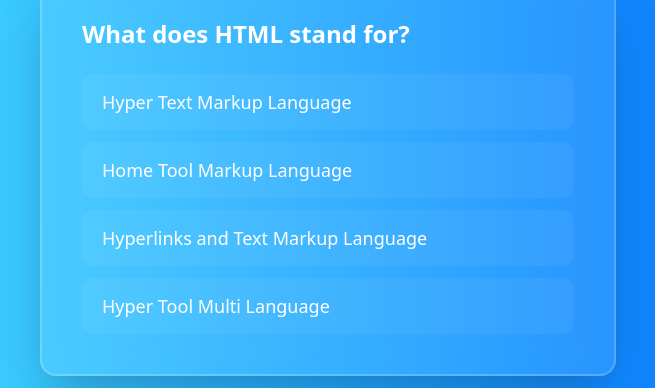
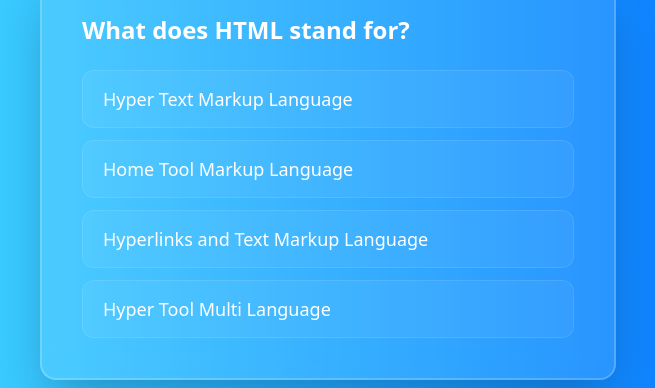
Before and after one commit to Lanssii/frontend-quiz-app, a website: page index.html in a window 1280 px wide. Shown: the part 252-640 px from the top of the page, 312-967 px from the left. Drawn offline with Linux system fonts and the light colour scheme.

Commit message:
feat: implement dynamic question and answer display in quiz with js

```diff
--- a/index.html
+++ b/index.html
@@ -15,31 +15,10 @@
     <div
       class="quiz-container w-full max-w-xl bg-white/10 backdrop-blur-md border-2 border-white/20 rounded-2xl p-8 md:p-10 shadow-2xl"
     >
-      <h3 class="question text-2xl font-bold mb-6 text-white">
-        What does HTML stand for?
-      </h3>
-      <ul class="flex flex-col gap-3 text-lg font-medium text-white">
-        <li
-          class="cursor-pointer bg-white/5 hover:bg-white/20 border-white/10 hover:border-white/40 rounded-xl px-5 py-3.5 transition-all duration-200 active:scale-[0.99]"
-        >
-          Hyper Text Markup Language
-        </li>
-        <li
-          class="cursor-pointer bg-white/5 hover:bg-white/20 border-white/10 hover:border-white/40 rounded-xl px-5 py-3.5 transition-all duration-200 active:scale-[0.99]"
-        >
-          Home Tool Markup Language
-        </li>
-        <li
-          class="cursor-pointer bg-white/5 hover:bg-white/20 border-white/10 hover:border-white/40 rounded-xl px-5 py-3.5 transition-all duration-200 active:scale-[0.99]"
-        >
-          Hyperlinks and Text Markup Language
-        </li>
-        <li
-          class="cursor-pointer bg-white/5 hover:bg-white/20 border-white/10 hover:border-white/40 rounded-xl px-5 py-3.5 transition-all duration-200 active:scale-[0.99]"
-        >
-          Hyper Tool Multi Language
-        </li>
-      </ul>
+      <h3 class="question text-2xl font-bold mb-6 text-white"></h3>
+      <ul
+        class="answers-container flex flex-col gap-3 text-lg font-medium text-white"
+      ></ul>
     </div>
   </body>
   <script src="script.js"></script>
--- a/script.js
+++ b/script.js
@@ -359,3 +359,21 @@ const questions = [
     correct: 1,
   },
 ];
+
+// GET ELEMENTS
+const answersContainer = document.querySelector(".answers-container");
+const question = document.querySelector(".question");
+
+// SHOW QUESTION
+question.innerHTML = questions[0].question;
+
+// SHOW ANSWERS
+questions[0].answers.forEach((answer) => {
+  const li = document.createElement("li");
+  li.className =
+    "cursor-pointer bg-white/5 hover:bg-white/20 border border-white/10 hover:border-white/40 rounded-xl px-5 py-3.5 transition-all duration-200 active:scale-[0.99]";
+
+  li.innerHTML = answer;
+
+  answersContainer.appendChild(li);
+});
```
